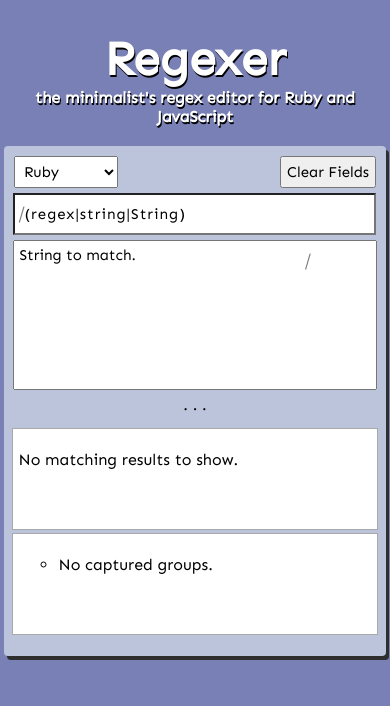
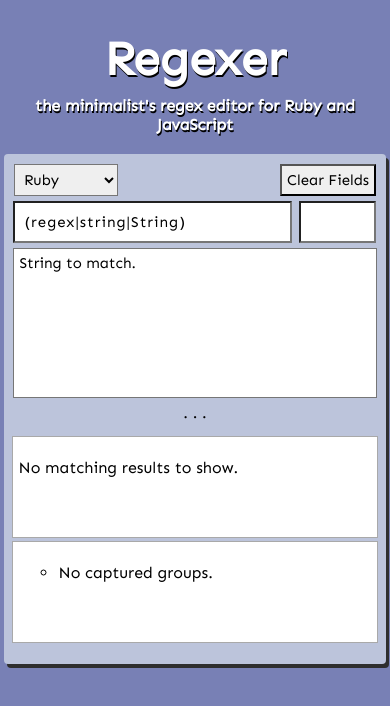
Before and after one commit to jordanmoore753/JS-Ruby-Regex, a React (Create React App) app: page / in a window 390 px wide. Shown: the top 706 px of the page. Built offline with nearby package versions, Linux system fonts and the light colour scheme.

Commit message:
erase border radius, split apart regex and options on mobile

```diff
--- a/src/index.css
+++ b/src/index.css
@@ -57,6 +57,7 @@ h1 {
 }
 
 h4 {
+  margin-top: 8px;
   font-size: 1rem;
 }
 
@@ -87,6 +88,7 @@ input:focus {
   display: block;
   margin: 10px 10px 5px 10px;
   padding: 5px;
+  border-radius: 0px;
 }
 
 .lang-choice {
@@ -109,12 +111,12 @@ button {
 
 .left-regex {
   float: left;
-  width: 75%;
+  width: 73%;
   padding: 10px 0;
   margin-left: 2.3%;
   padding-left: 10px;
+  margin-right: 1%;
   letter-spacing: 1px;
-  border-right: none;
 }
 
 .right-regex {
@@ -122,10 +124,11 @@ button {
   width: 20%;
   padding: 10px 0;
   padding-left: 13px;
-  border-left: none;
+  margin-left: 1%;
 }
 
 .trans-slash-one, .trans-slash-two {
+  display: none;
   position: relative;
   font-size: 18px;
   margin: 0;
@@ -147,6 +150,7 @@ button {
 
 .string-text {
   display: block;
+  border-radius: 0px;
   margin: 0 auto;
   padding: 5px;
   box-sizing: border-box;
@@ -227,11 +231,13 @@ button {
   }
 
   .trans-slash-one {
+    display: block;
     top: 66px;
     left: -100px;
   }
 
   .trans-slash-two {
+    display: block;
     top: 66px;
     left: 2px;
   }
```
